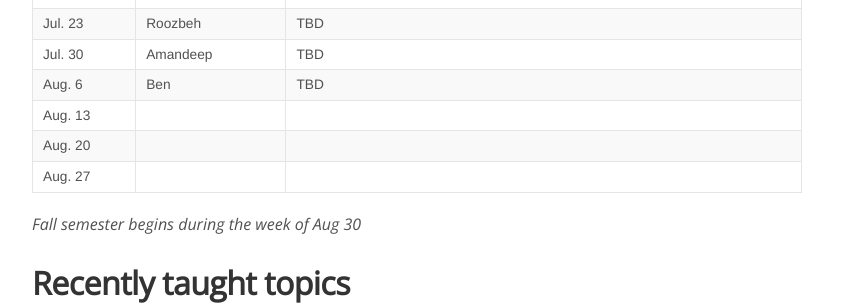
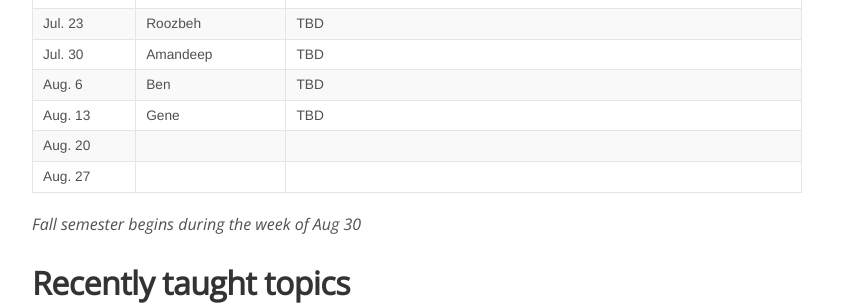
Before and after one commit to KordingLab/KordingLab.github.io, a Jekyll site: the page built from _posts/2021-01-01-upcoming-lab-teaching.md, in a window 1280 px wide and 900 px high, scrolled down 551 px. Shown: the part 152-457 px from the top of the window, without its empty margins (223-1071 px from the left). Built offline with Jekyll 4.4.1, drawn with Linux system fonts in a browser that asks for light colours; nearby versions of some CDN libraries; comment, search, counter and statistics services are not loaded.

Commit message:
added aug 13 lab teaching

```diff
--- a/_posts/2021-01-01-upcoming-lab-teaching.md
+++ b/_posts/2021-01-01-upcoming-lab-teaching.md
@@ -27,7 +27,7 @@ Get on the listserve for announcements: https://groups.google.com/forum/#!forum/
 | Jul. 23 | Roozbeh | TBD |
 | Jul. 30 | Amandeep| TBD |
 | Aug. 6 | Ben | TBD |
-| Aug. 13 | |  |
+| Aug. 13 | Gene | TBD |
 | Aug. 20 | |  |
 | Aug. 27 | |  |
 
```
